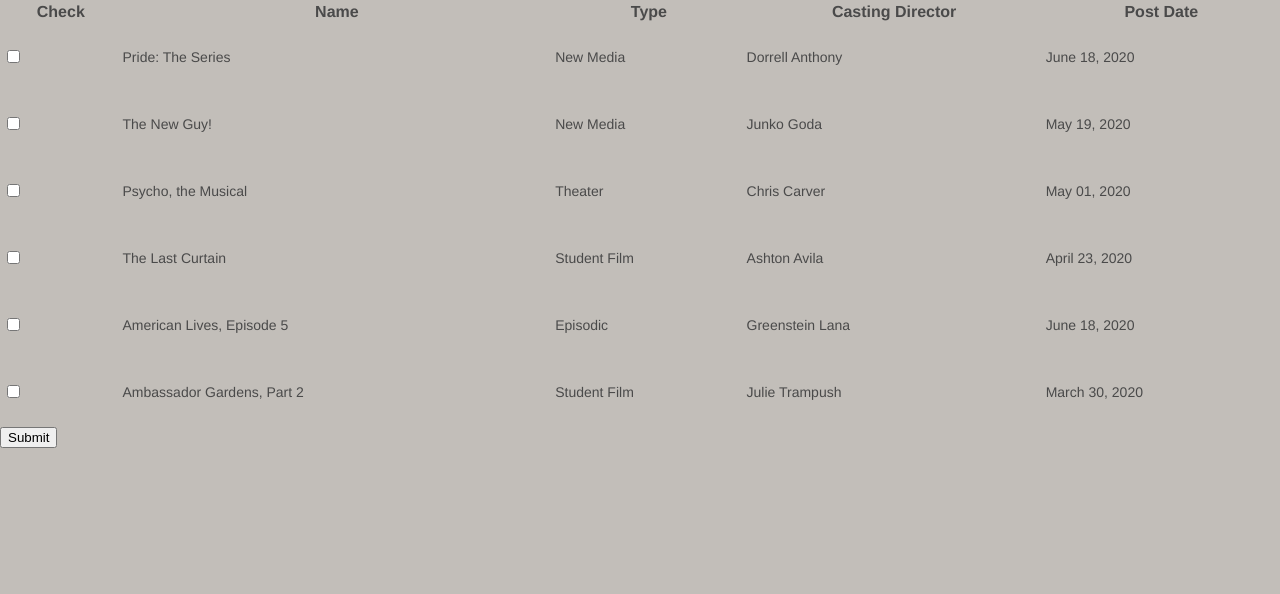
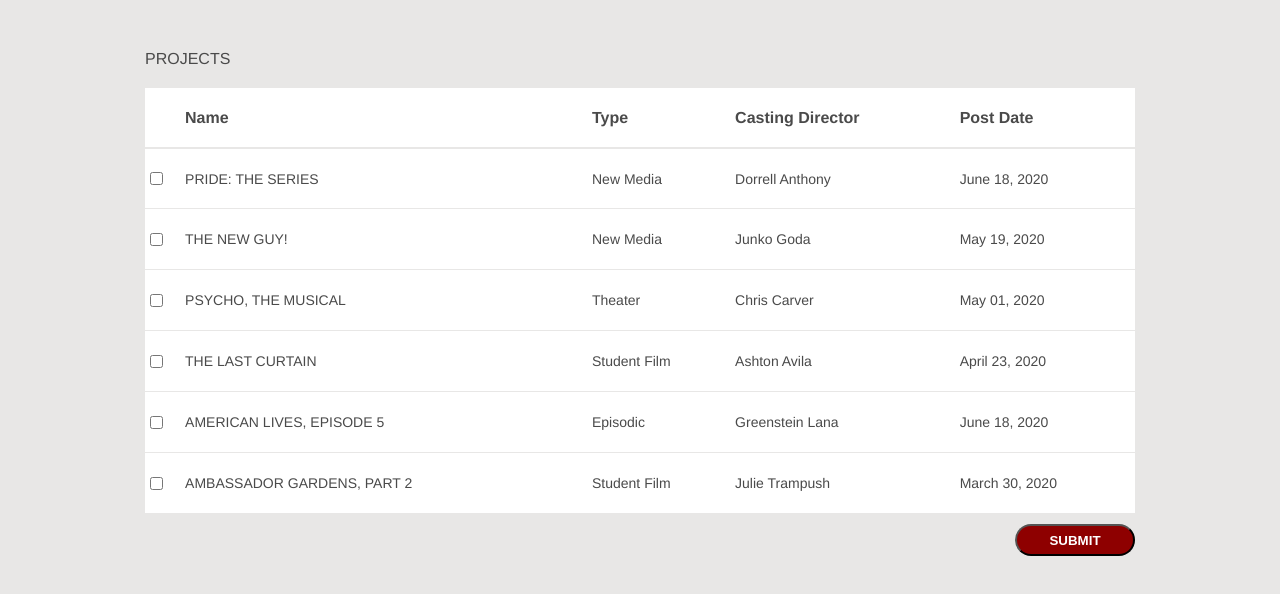
Before and after one commit to BehroozBehamooz/BreakdownServices, a React (Create React App) app: page / in a window 1280 px wide. Shown: the top 594 px of the page. Built offline with nearby package versions, Linux system fonts and the light colour scheme.

Commit message:
border added

```diff
--- a/src/App.css
+++ b/src/App.css
@@ -1,3 +1,3 @@
 body{
-  background-color: #c2beb9;
+  background-color: #e8e7e6;
 }
--- a/src/Projects/Project.js
+++ b/src/Projects/Project.js
@@ -5,15 +5,14 @@ function Project({ project, id, handleCheckBoxChange }) {
     const handleChange = () => {
         setChecked(!checked);
         handleCheckBoxChange(id, !checked);
-        console.log("child: checked: ",!checked);
     }
     return (
-        <tr>
-        <td><input type="checkbox" checked={checked} onChange={handleChange}/></td>
-        <td>{project.name}</td>
-        <td>{project.type}</td>
-        <td>{project.castingDirector}</td>
-        <td>{project.postedDate}</td>
+        <tr className="row">
+            <td><input type="checkbox" checked={checked} onChange={handleChange}/></td>
+            <td className="upperCase">{project.name}</td>
+            <td>{project.type}</td>
+            <td>{project.castingDirector}</td>
+            <td>{project.postedDate}</td>
         </tr>
     );
 }
--- a/src/Projects/ProjectsList.js
+++ b/src/Projects/ProjectsList.js
@@ -7,7 +7,6 @@ var { projects } = require("./projects.json");
 function ProjectsList(){
     const selectedIds = new Set();
     const handleCheckBoxChange = (id, checked) =>{
-        console.log("Parent checked : ",checked,"id: ",id);
         if (checked){
             selectedIds.add(id);
         }else{
@@ -19,11 +18,12 @@ function ProjectsList(){
         console.log(selectedProjects);
     }
     return (
-        <section>
-            <table className="table table-striped">
+        <section className="container">
+            <div className="title">Projects</div>
+            <table className="table">
                 <thead className="tableHead">
-                    <tr>
-                        <th >Check</th>
+                    <tr className="row">
+                        <th >{" "}</th>
                         <th >Name</th>
                         <th >Type</th>
                         <th >Casting Director</th>
@@ -36,7 +36,7 @@ function ProjectsList(){
                     }
                 </tbody>
             </table>
-            <button onClick={handleSubmit}>Submit</button>
+            <button className="btn" onClick={handleSubmit}>Submit</button>
         </section>
     );
 }
--- a/src/Projects/projects.css
+++ b/src/Projects/projects.css
@@ -1,15 +1,53 @@
-.table{
+.container{
     width: 100%;
     min-width: 990px;
-    height: 426px;
+    max-width: 990px;
+    margin-left: auto;
+    margin-right: auto;
 }
-.tableHead, .tableBody{
+.title, .tableHead, .tableBody{
     font-family: Helvetica, Arial, sans-serif;
     color: #4A4A4A;
 }
+.title{
+    text-transform: uppercase;
+    margin-top: 50px;
+    margin-bottom: 20px;
+}
+
+.table{
+    width: 100%;
+    height: 426px;
+    text-align: left;
+    background-color: #fff;
+    border-collapse: collapse;
+}
 .tableHead{
     font-size: 16px;
+    border-bottom: #e8e7e6 solid 2px;
 }
 .tableBody{
     font-size: 14px;
 }
+.upperCase{
+    text-transform: uppercase;
+}
+.row{
+    height: 60px;
+    margin-bottom: 1px;
+    border-bottom: #e8e7e6 solid 1px;
+    margin-bottom: 5px;
+}
+.btn{
+    display: block;
+    margin-left: auto;
+    margin-top: 10px;
+    width: 120px;
+    height: 32px;
+    background-color: #8E0000;
+    color: #FFFFFF;
+    border-radius: 20px;
+    cursor: pointer;
+    text-transform: uppercase;
+    font-weight: 600;
+}
```
